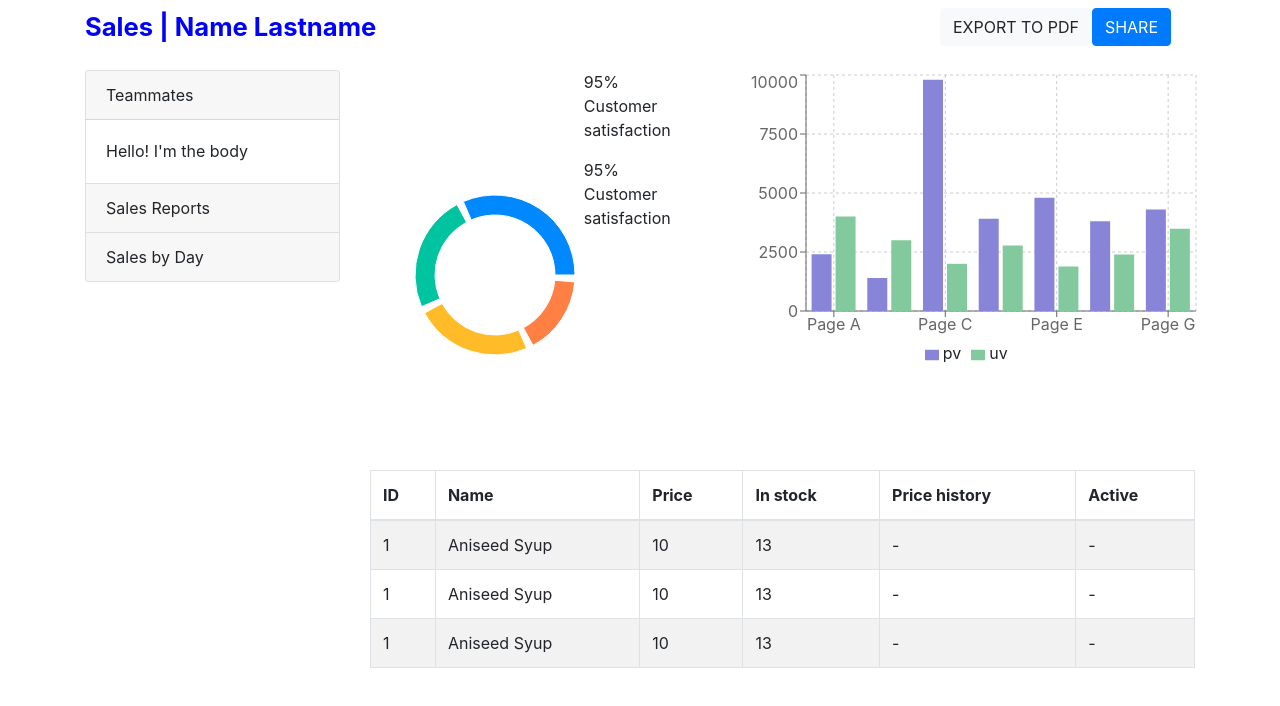
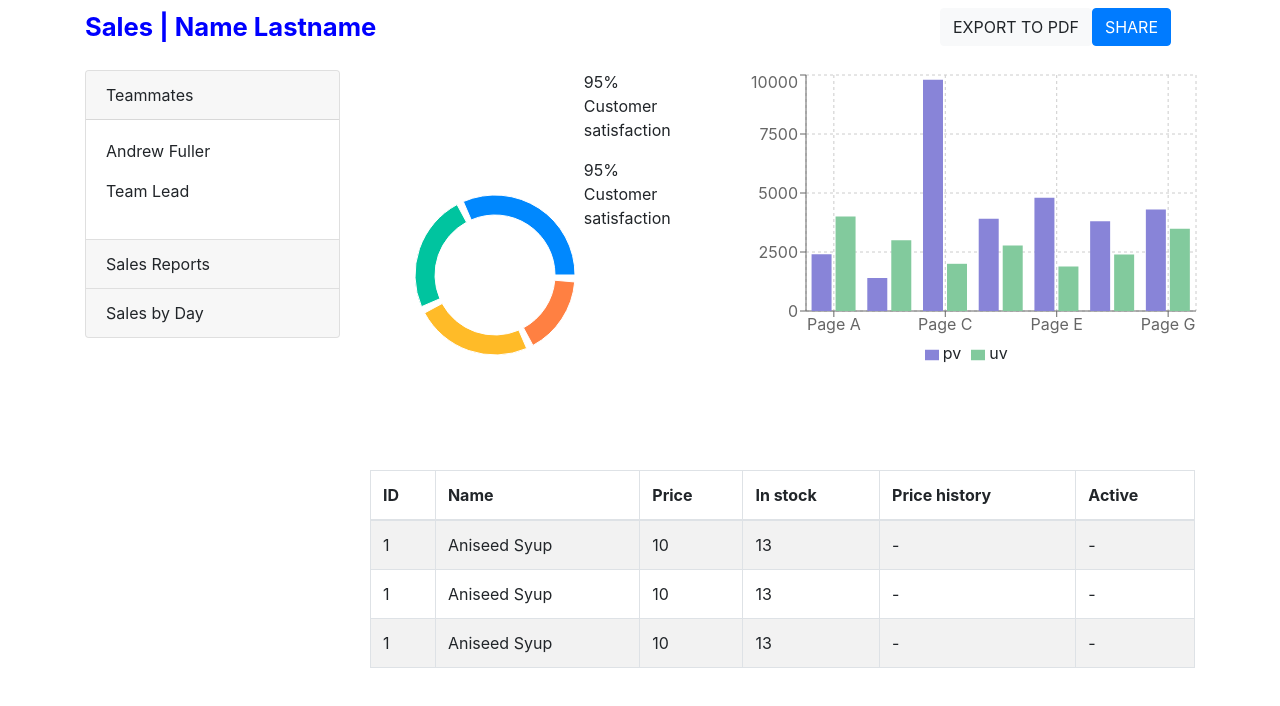
Before and after one commit to agustinmformoso/dashboard, a React (Create React App) app in the folder ui/: page / in a window 1280 px wide. Shown: the top 706 px of the page. Built offline with nearby package versions, Linux system fonts and the light colour scheme.

Commit message:
accordion item

```diff
--- a/ui/src/Components/AccordionItem/index.jsx
+++ b/ui/src/Components/AccordionItem/index.jsx
@@ -3,14 +3,10 @@ import "./styles.css";
 
 const AccordionItem = () => {
     return (
-        <tr>
-            <td>1</td>
-            <td>Aniseed Syup</td>
-            <td>10</td>
-            <td>13</td>
-            <td>-</td>
-            <td>-</td>
-        </tr>
+        <div>
+            <p>Andrew Fuller</p>
+            <p>Team Lead</p>
+        </div>
     )
 }
 
--- a/ui/src/Components/AccordionPanel/index.jsx
+++ b/ui/src/Components/AccordionPanel/index.jsx
@@ -2,6 +2,7 @@ import React from 'react';
 import "./styles.css";
 import Accordion from 'react-bootstrap/Accordion';
 import Card from 'react-bootstrap/Card';
+import AccordionItem from '../AccordionItem';
 
 const AccordionPanel = () => {
     return (
@@ -11,7 +12,9 @@ const AccordionPanel = () => {
                     Teammates
                 </Accordion.Toggle>
                 <Accordion.Collapse eventKey="0">
-                    <Card.Body>Hello! I'm the body</Card.Body>
+                    <Card.Body>
+                        <AccordionItem />
+                    </Card.Body>
                 </Accordion.Collapse>
             </Card>
             <Card>
```
